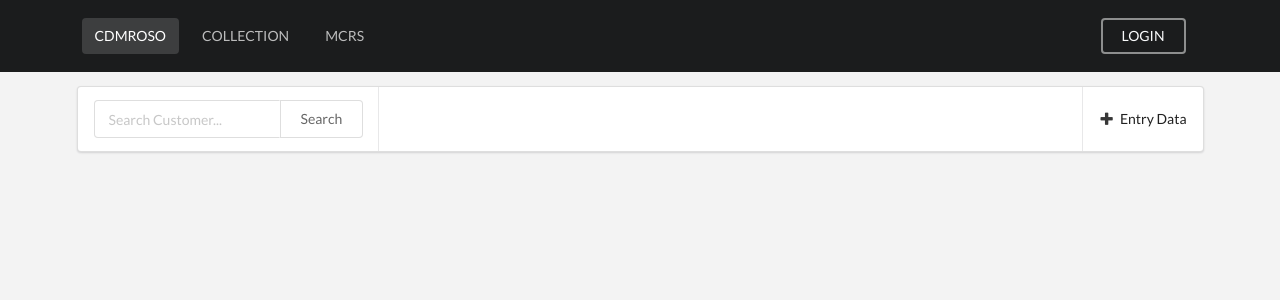
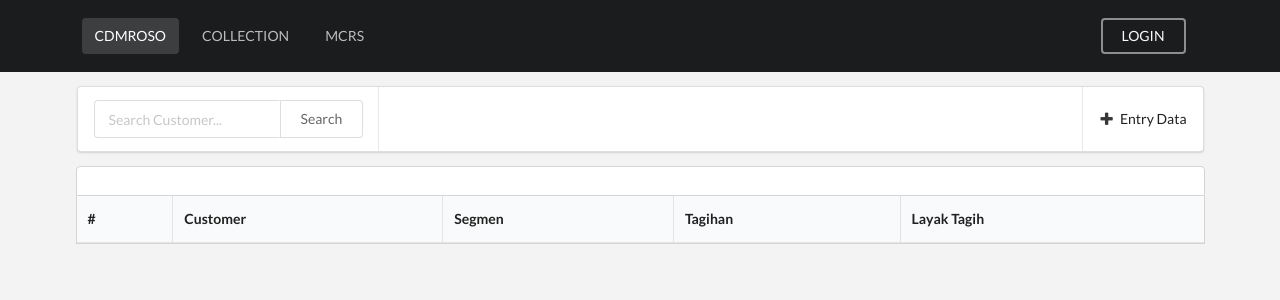
Before and after one commit to cursecan/cdmtel, a Django app: page /collection/ in a window 1280 px wide. Shown: the top 300 px of the page. Run offline with Django 3.2, Linux system fonts and the light colour scheme; data that the repository does not hold is empty.

Commit message:
Add saldo account

```diff
--- a/collection/views.py
+++ b/collection/views.py
@@ -3,7 +3,8 @@ from django.http import JsonResponse
 from django.template.loader import render_to_string
 from django.core.paginator import Paginator, PageNotAnInteger, EmptyPage
 from django.contrib.auth.decorators import login_required
-from django.db.models import Q
+from django.db.models import Q, F, Sum, Value as V
+from django.db.models.functions import Coalesce
 from django.contrib import messages
 
 from masterdata.models import Customer
@@ -44,7 +45,7 @@ def jsonCustomerView(request):
     customer_objs = Customer.objects.order_by('account_number')
     if q:
         customer_objs = customer_objs.filter(
-            Q(account_number__contains=q) | Q(customer_name__contains=q)
+            Q(account_number__icontains=q) | Q(customer_name__icontains=q)
         )
     paginator = Paginator(customer_objs, 10)
     customer_list = paginator.page(1)
--- a/masterdata/models.py
+++ b/masterdata/models.py
@@ -23,6 +23,9 @@ class Customer(CommonBase):
 
     def __str__(self):
         return self.account_number
+
+    def get_saldo(self):
+        return self.customer_saldo.latest('timestamp')
 
 
 
--- a/masterdata/tasks.py
+++ b/masterdata/tasks.py
@@ -4,6 +4,7 @@ from django.conf import settings
 from .models import (
     Order, Customer, Circuit, Segment
 )
+from collection.models import Saldo
 
 import cx_Oracle
 
@@ -147,5 +148,10 @@ def get_record_account():
             cust_obj.segment = seg_obj
             cust_obj.save()
 
+            Saldo.objects.get_or_create(
+                customer = cust_obj,
+                amount = saldo
+            )
+
         except:
             pass
--- a/template/collection/pg-index.html
+++ b/template/collection/pg-index.html
@@ -20,6 +20,24 @@
                 </a>
             </div>
         </div>
+
+        <div class="ui top attached segment">
+
+        </div>
+        <table class="ui celled attached table">
+            <thead>
+                <tr>
+                    <th>#</th>
+                    <th>Customer</th>
+                    <th>Segmen</th>
+                    <th>Tagihan</th>
+                    <th>Layak Tagih</th>
+                </tr>
+            </thead>
+            <tbody>
+
+            </tbody>
+        </table>
     </div>
 </div>
 {% endblock %}
```
Also changed, not shown: collection/models.py (+11 -0 lines), collection/migrations/0003_saldo.py (added).
